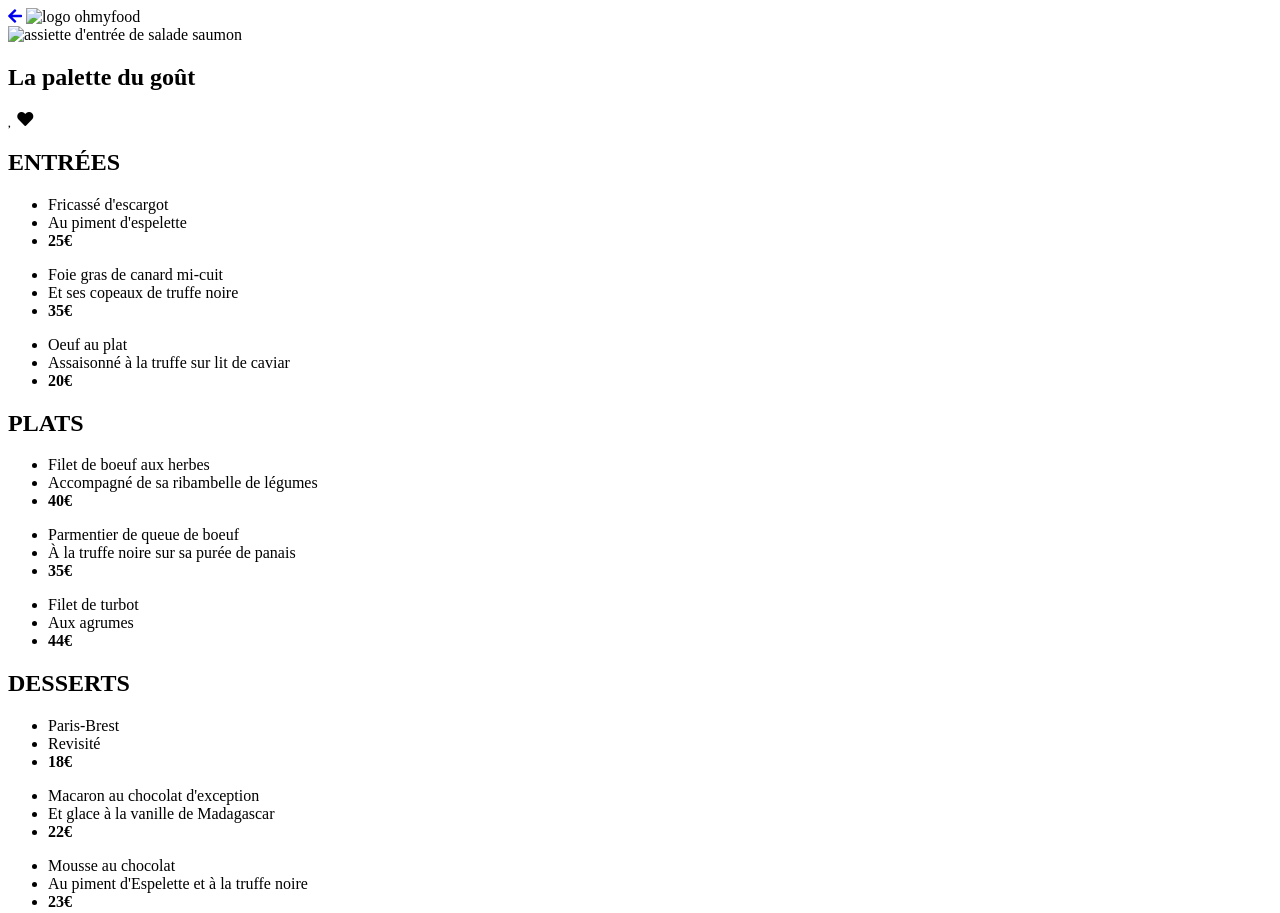
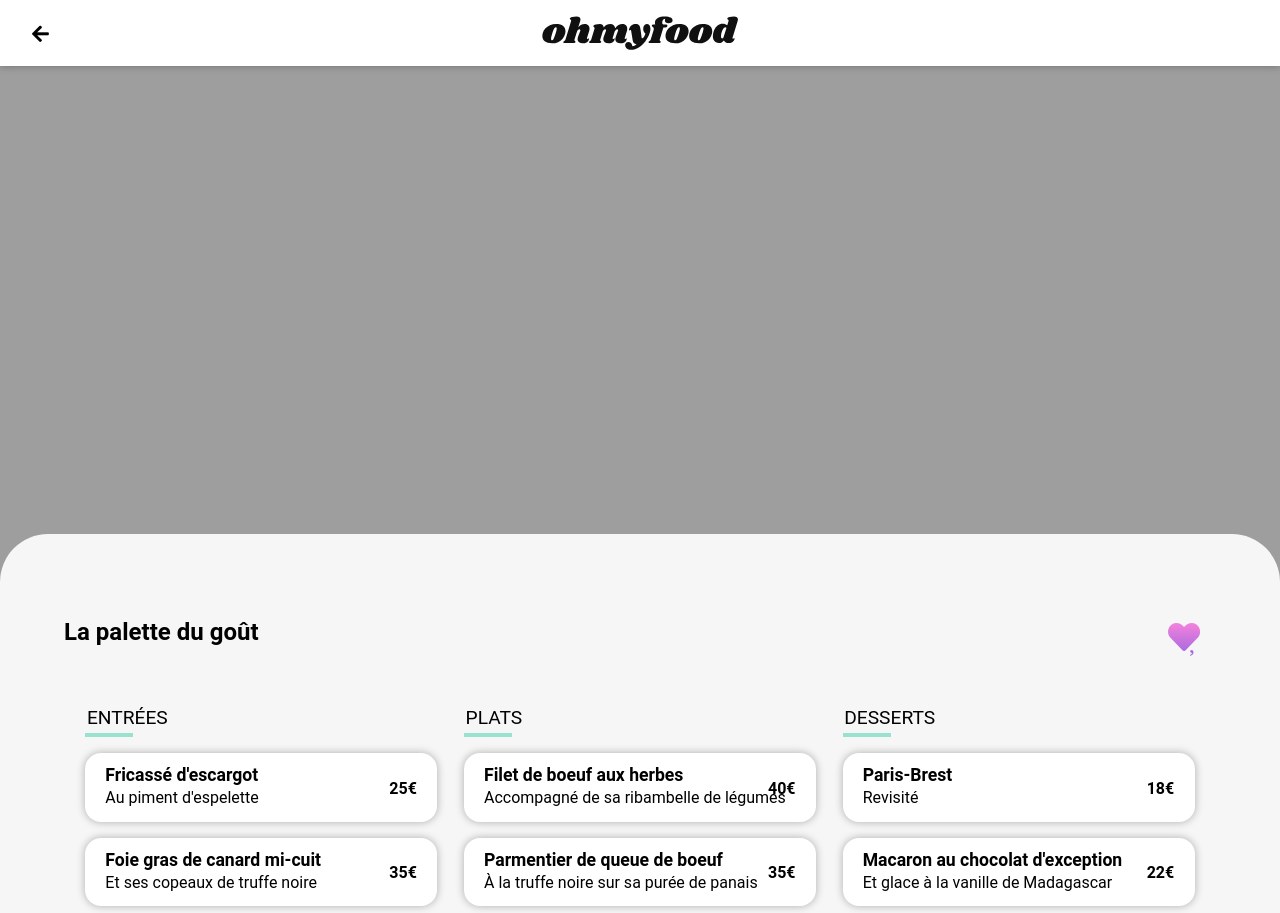
Before and after one commit to padawan1971/ChristopheHascoet_3_07022022, a website: page lapalettedugout.html in a window 1280 px wide. Shown: the top 913 px of the page. Drawn offline with nearby package versions, Linux system fonts and the light colour scheme; files that its build step writes are made by us from their sources; the site is published under a folder, as on GitHub Pages, so addresses that start at the root find nothing; some icons are missing.

Commit message:
index.htmml index.scss index.css

```diff
--- a/alafrancaise.html
+++ b/alafrancaise.html
@@ -5,7 +5,7 @@
     <meta http-equiv="X-UA-Compatible" content="IE=edge">
     <meta name="viewport" content="width=device-width, initial-scale=1.0">
 
-    <link rel="stylesheet" href="/css/index.css">
+    <link rel="stylesheet" href="./css/index.css">
 
     <link rel="preconnect" href="https://fonts.googleapis.com">
     <link rel="preconnect" href="https://fonts.gstatic.com" crossorigin>
@@ -17,12 +17,12 @@
 </head>
 <body>
     <header class="header__logo">
-        <a href="/index.html"><i class="fas fa-arrow-left header__logo--arrow"></i></a>
-        <img src="/asset/images/logo/ohmyfood@2x.svg" alt="logo ohmyfood">
+        <a href="./index.html"><i class="fas fa-arrow-left header__logo--arrow"></i></a>
+        <img src="./asset/images/logo/ohmyfood@2x.svg" alt="logo ohmyfood">
     </header>
 
     <section>
-        <img src="/asset/images/restaurants/toa-heftiba-DQKerTsQwi0-unsplash.jpg" class="franc__img" alt="assiette ddoeuf bénédict sur un toast">
+        <img src="./asset/images/restaurants/toa-heftiba-DQKerTsQwi0-unsplash.jpg" class="franc__img" alt="assiette ddoeuf bénédict sur un toast">
     </section>
 
     <main class="menu">
--- a/lapalettedugout.html
+++ b/lapalettedugout.html
@@ -6,11 +6,8 @@
     <meta http-equiv="X-UA-Compatible" content="IE=edge">
     <meta name="viewport" content="width=device-width, initial-scale=1.0">
 
-    <link rel="stylesheet" href="/css/index.css">
+    <link rel="stylesheet" href="./css/index.css">
 
-    <link rel="preconnect" href="https://fonts.googleapis.com">
-   <link rel="preconnect" href="https://fonts.gstatic.com" crossorigin>
-   <link href="https://fonts.googleapis.com/css2? family= Shrikhand & display=swap" rel="feuille de style">
 
     <link rel="preconnect" href="https://fonts.googleapis.com">
     <link rel="preconnect" href="https://fonts.gstatic.com" crossorigin>
@@ -24,12 +21,11 @@
 
 <body>
     <header class="header__logo">
-        <a href="/index.html"><i class="fas fa-arrow-left header__logo--arrow"></i></a>
-        <img src="/asset/images/logo/ohmyfood@2x.svg" alt="logo ohmyfood">
+        <a href="./index.html"><i class="fas fa-arrow-left header__logo--arrow"></i></a>
+        <img src="./asset/images/logo/ohmyfood@2x.svg" alt="logo ohmyfood">
     </header>
     <section>
-        <img src="/asset/images/restaurants/jay-wennington-N_Y88TWmGwA-unsplash.jpg" class="franc__img"
-            alt="assiette d'entrée de salade saumon">
+        <img src="./asset/images/restaurants/jay-wennington-N_Y88TWmGwA-unsplash.jpg" class="franc__img" alt="assiette d'entrée de salade saumon">
     </section>
 
     <main class="menu">
```
Also changed, not shown: index.html (+1 -1 lines), lanoteenchantee.html (+4 -5 lines), ledelicedessens.html (+4 -4 lines).
